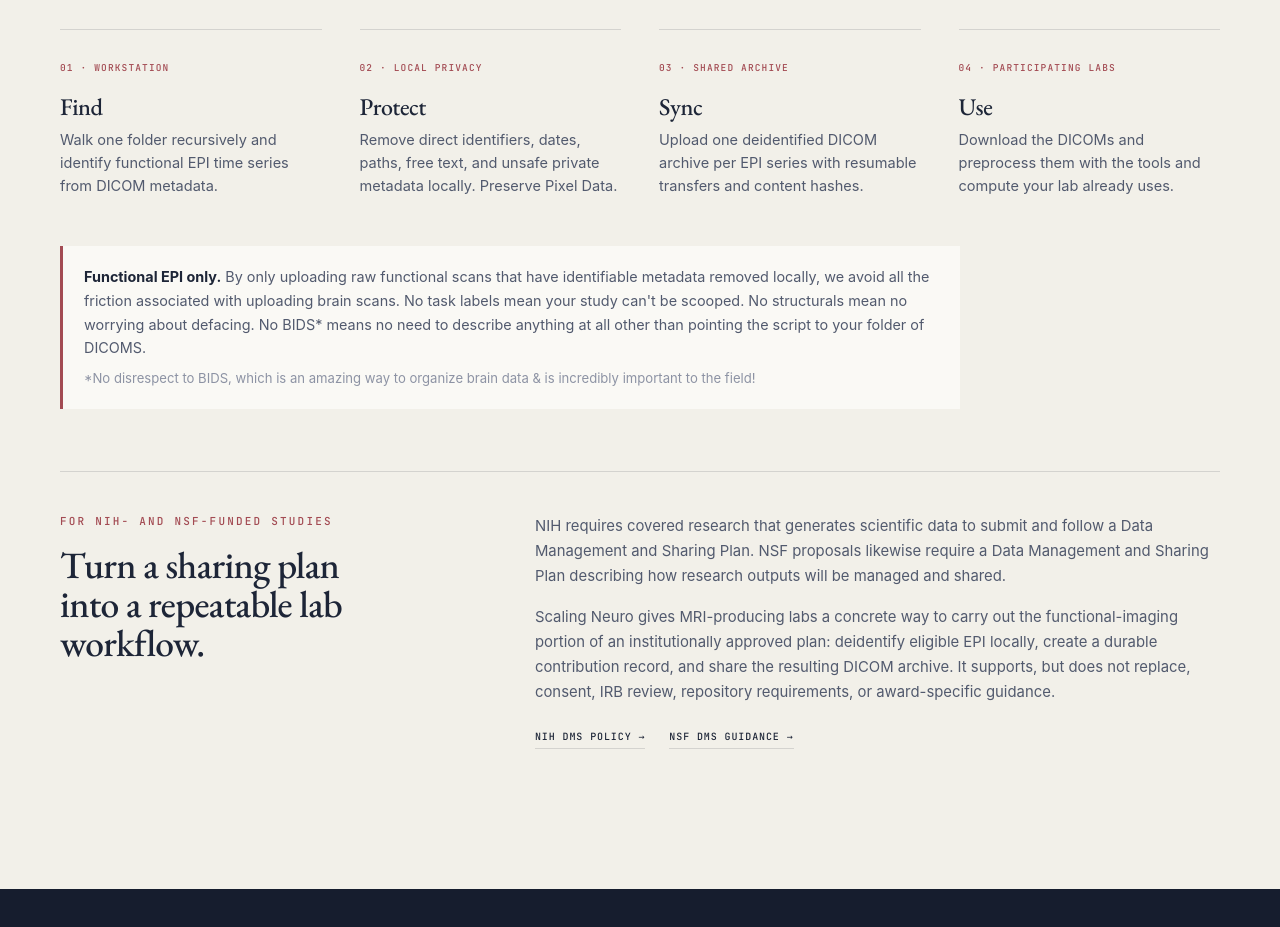
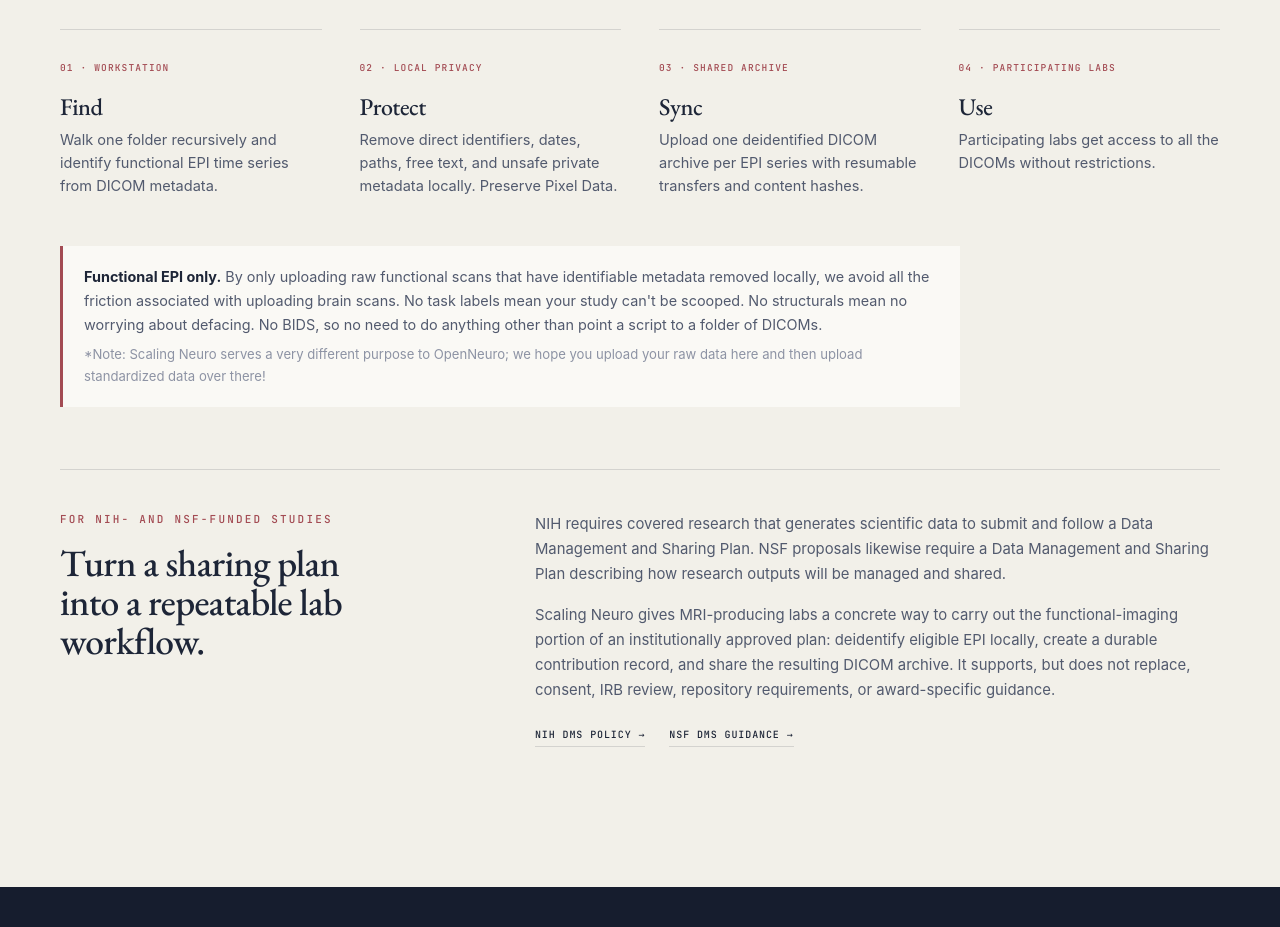
Before and after one commit to SophontAI/scalingneuro, a plain HTML site: page index.html in a window 1280 px wide. Shown: the part 1880-2807 px from the top of the page. Drawn offline with nearby package versions, Linux system fonts and the light colour scheme.

Commit message:
Refine the sharing and OpenNeuro copy

```diff
--- a/index.html
+++ b/index.html
@@ -161,17 +161,18 @@
           <article class="step">
             <span>04 · Participating labs</span>
             <h3>Use</h3>
-            <p>Download the DICOMs and preprocess them with the tools and compute your lab already uses.</p>
+            <p>Participating labs get access to all the DICOMs without restrictions.</p>
           </article>
         </div>
         <p class="boundary">
           <strong>Functional EPI only.</strong> By only uploading raw functional scans that
           have identifiable metadata removed locally, we avoid all the friction associated
           with uploading brain scans. No task labels mean your study can't be scooped. No
-          structurals mean no worrying about defacing. No BIDS* means no need to describe
-          anything at all other than pointing the script to your folder of DICOMS.
-          <span class="boundary-note">*No disrespect to BIDS, which is an amazing way to
-          organize brain data &amp; is incredibly important to the field!</span>
+          structurals mean no worrying about defacing. No BIDS, so no need to do anything
+          other than point a script to a folder of DICOMs.
+          <span class="boundary-note">*Note: Scaling Neuro serves a very different purpose
+          to OpenNeuro; we hope you upload your raw data here and then upload standardized
+          data over there!</span>
         </p>
 
         <aside class="funding-fit" aria-labelledby="funding-fit-title">
```
